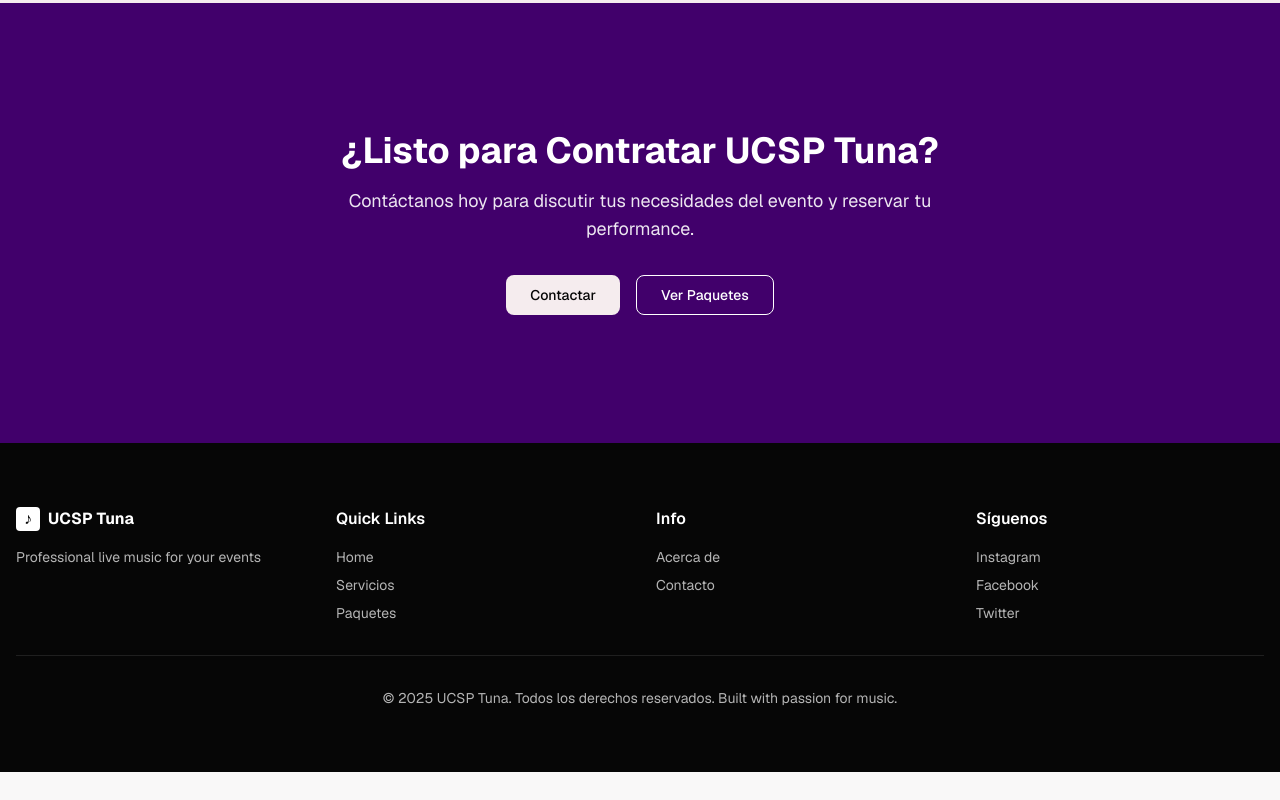
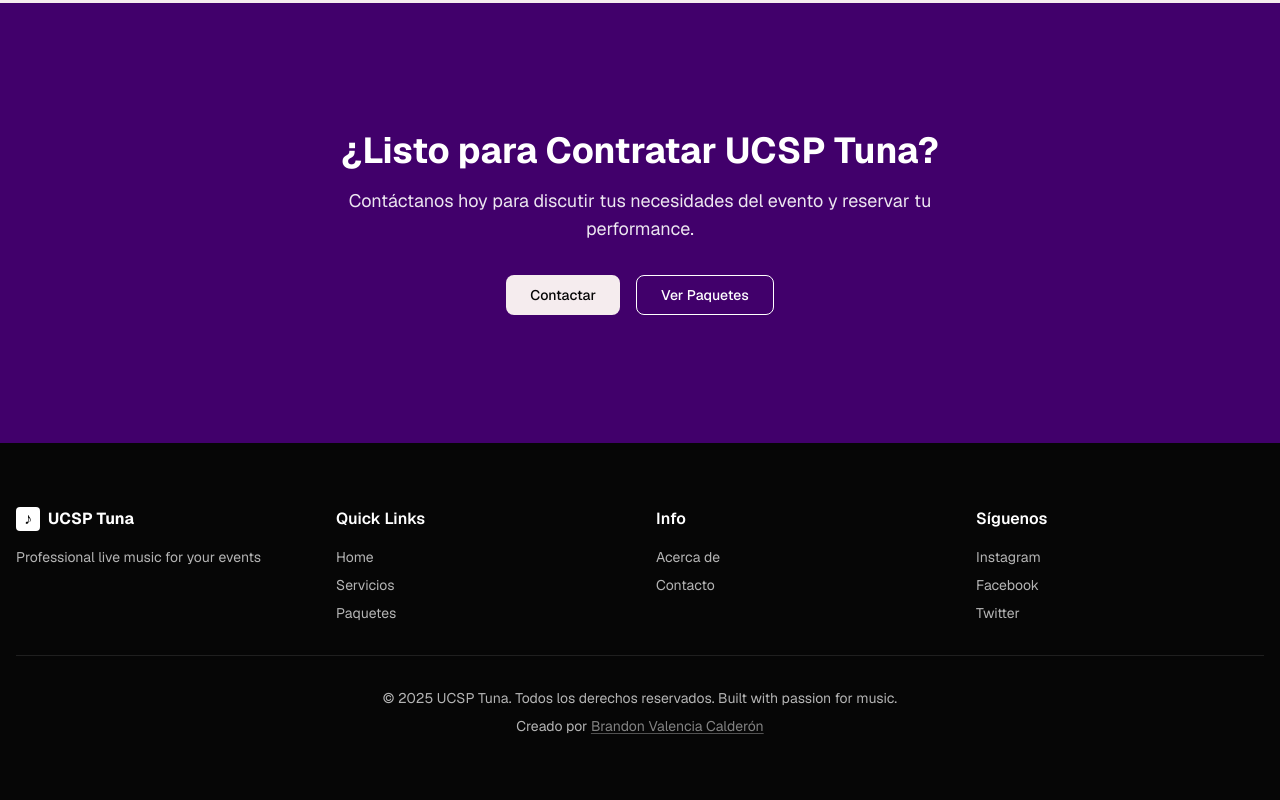
Before and after one commit to DarrySX/TUCSP-Front, a Next.js app: page / in a window 1280 px wide. Shown: the part 2953-3753 px from the top of the page. Before the commit the page ends 3725 px from the top, so only its background shows below. Built offline with nearby package versions, Linux system fonts and the light colour scheme; no server answers.

Commit message:
Add creator attribution to footer component

```diff
--- a/components/landing/footer.tsx
+++ b/components/landing/footer.tsx
@@ -47,8 +47,19 @@ export function Footer() {
           </div>
         </div>
 
-        <div className="border-t border-white/10 pt-8 text-center text-sm text-white/70">
+        <div className="border-t border-white/10 pt-8 text-center text-sm text-white/70 space-y-2">
           <p>&copy; 2025 UCSP Tuna. {t.footer.rights} Built with passion for music.</p>
+          <p>
+            Creado por{' '}
+            <Link
+              href="https://www.linkedin.com/in/brandon-valenciac/"
+              target="_blank"
+              rel="noopener noreferrer"
+              className="text-white/50 hover:text-white transition-colors duration-200 underline underline-offset-2 decoration-white/30 hover:decoration-white/70"
+            >
+              Brandon Valencia Calderón
+            </Link>
+          </p>
         </div>
       </div>
     </footer>
```
